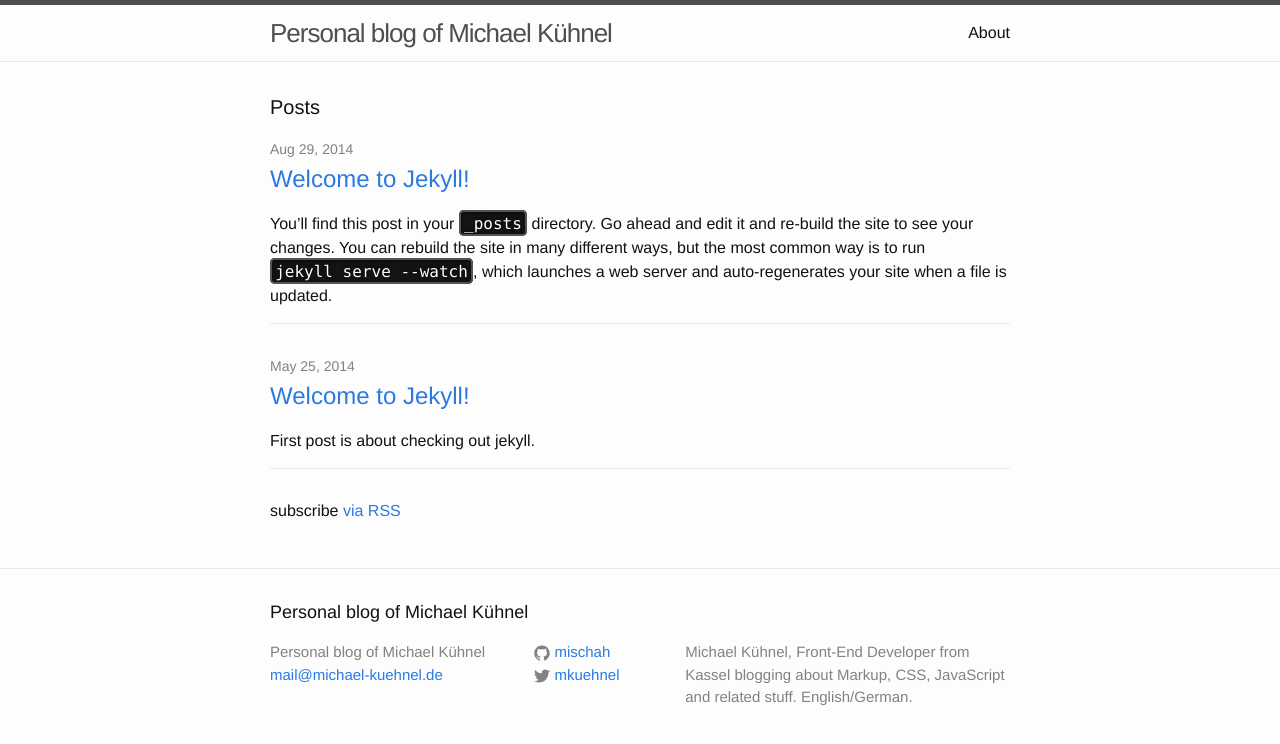
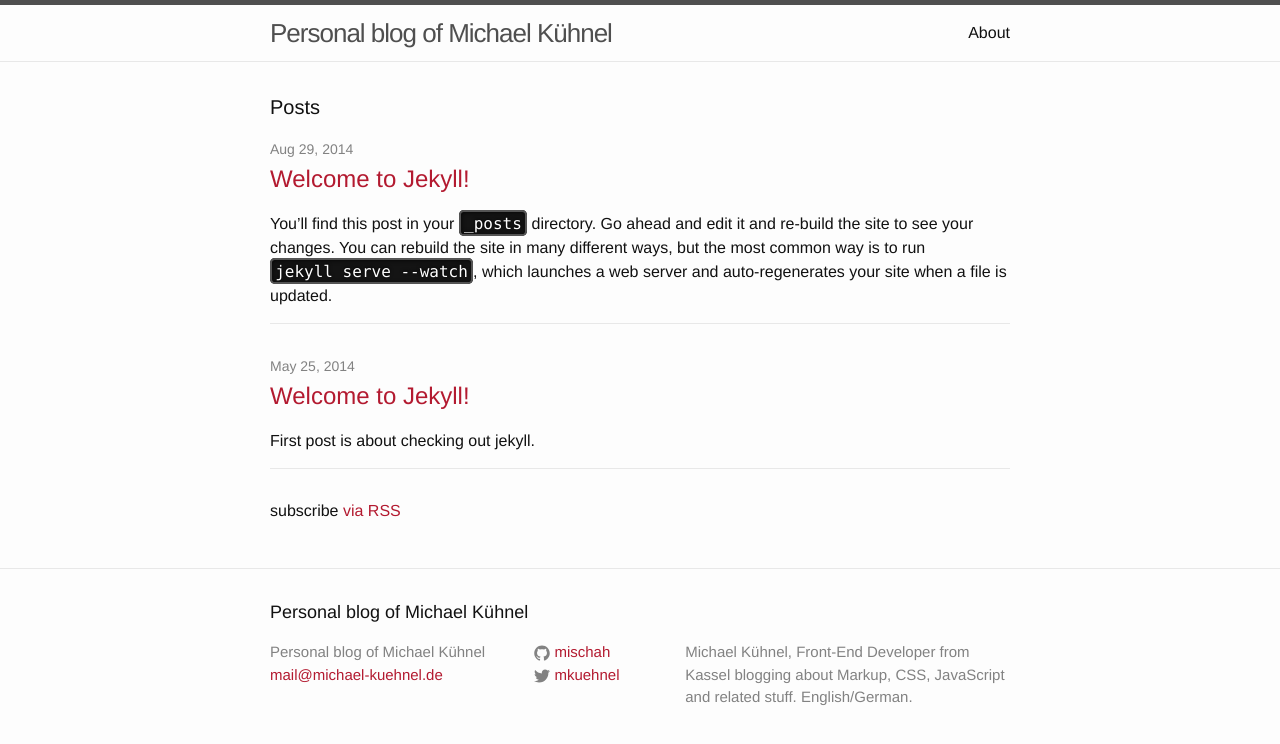
Before and after one commit to mischah/michael-kuehnel.de, a Jekyll site: the page built from index.html, in a window 1280 px wide. Shown: the top 744 px of the page. Built offline with Jekyll 4.4.1, drawn with Linux system fonts in a browser that asks for light colours.

Commit message:
Change colors

```diff
--- a/_sass/_base.scss
+++ b/_sass/_base.scss
@@ -92,11 +92,11 @@ a {
     text-decoration: none;
 
     &:visited {
-        color: darken($brand-color, 15%);
+        //color: darken($brand-color, 15%);
     }
 
     &:hover {
-        color: $text-color;
+        color: darken($brand-color, 10%);
         text-decoration: underline;
     }
 }
--- a/css/main.scss
+++ b/css/main.scss
@@ -15,7 +15,7 @@ $spacing-unit:     30px;
 
 $text-color:       #111;
 $background-color: #fdfdfd;
-$brand-color:      #2a7ae2;
+$brand-color:      #b31a30;
 
 $grey-color:       #828282;
 $grey-color-light: lighten($grey-color, 40%);
```
